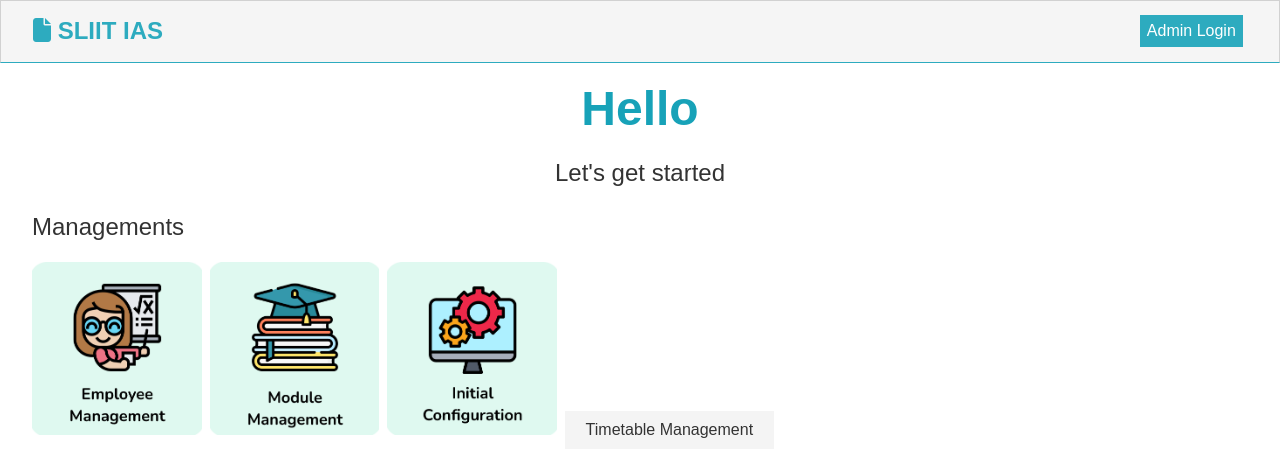
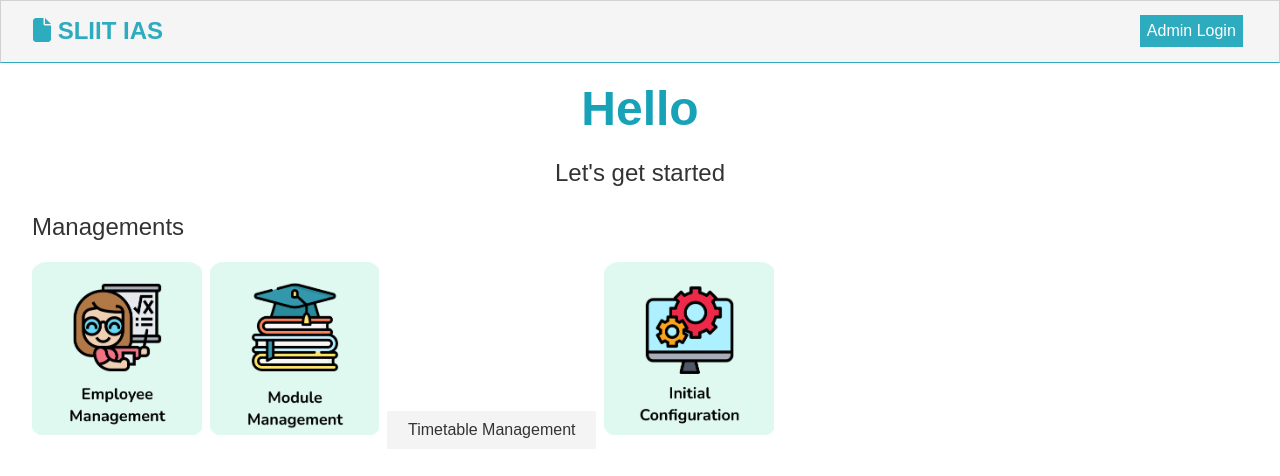
Before and after one commit to Fill-In-The-Blanks/InitialRepo, a React (Create React App) app in the folder frontend/: page /adminDashboard in a window 1280 px wide. Shown: the top 476 px of the page. Built offline with nearby package versions, Linux system fonts and the light colour scheme; no server answers.

Commit message:
Changed ordering of dashboard buttons

```diff
--- a/frontend/src/components/dashboard/AdminDashboard.js
+++ b/frontend/src/components/dashboard/AdminDashboard.js
@@ -18,10 +18,10 @@ const AdminDashboard = ({ auth: { admin } }) => {
 
       <Link className='btn empManagement' to='/employeeManagement'></Link>
       <Link className='btn moduleManagement' to='/ListModules'></Link>
-      <Link className='btn initialConfig' to='/initialConfig'></Link>
       <Link class='btn' to='/timetableManagement'>
         Timetable Management
       </Link>
+      <Link className='btn initialConfig' to='/initialConfig'></Link>
     </Fragment>
   );
 };
```
